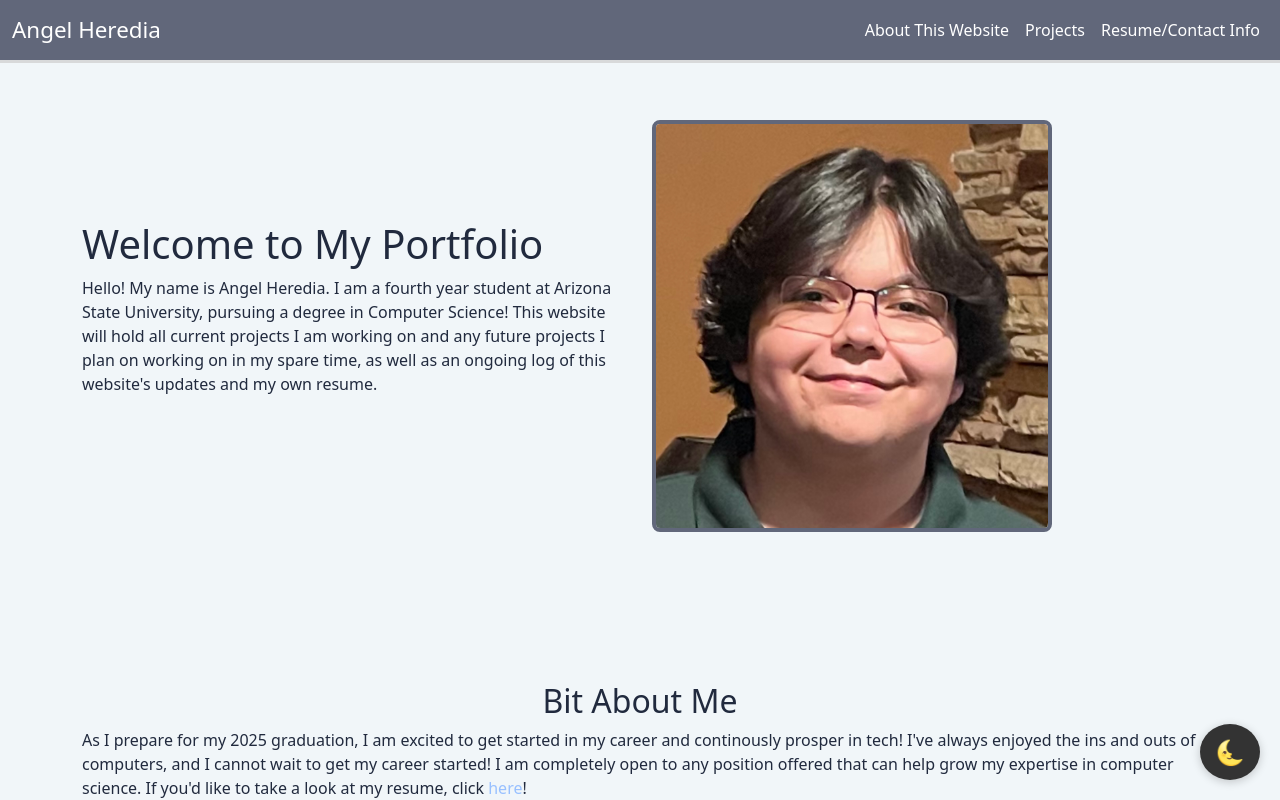
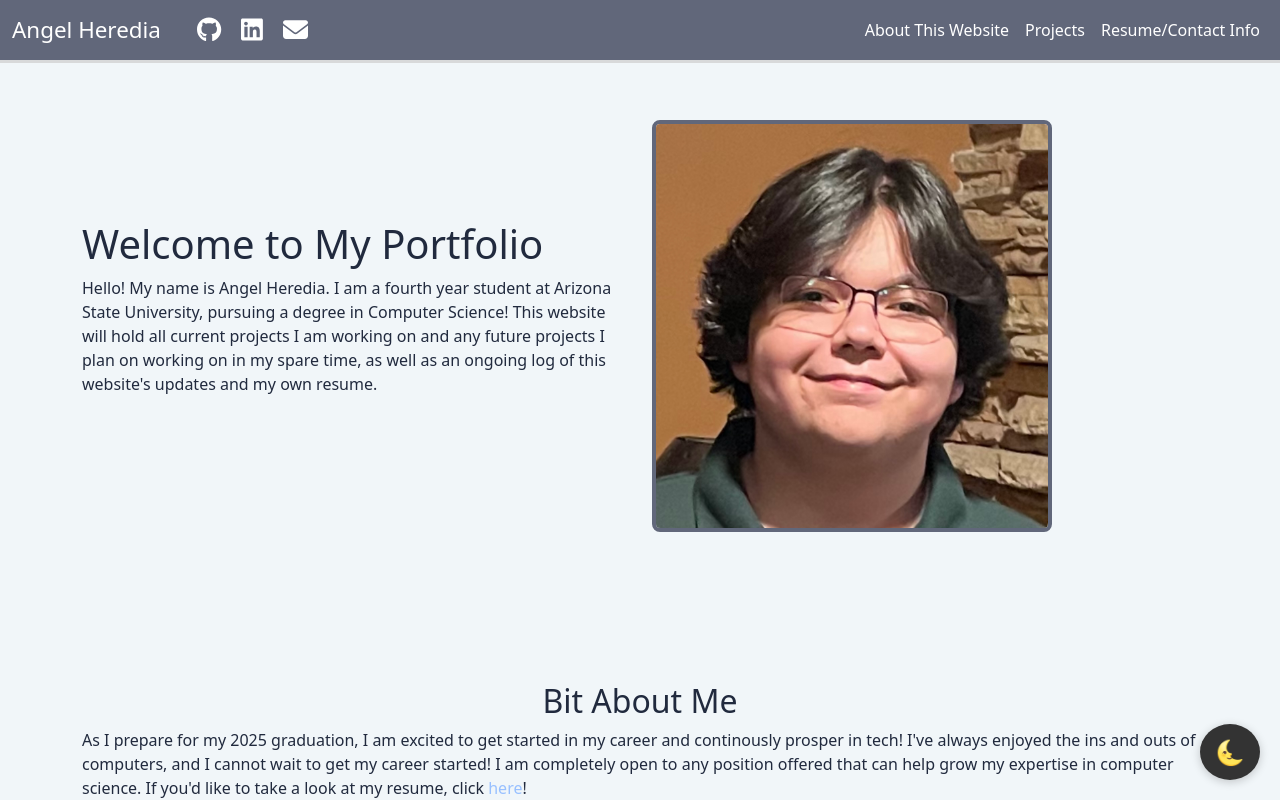
Before and after one commit to angelheredia138/old-portfolio, a React (Vite) app: page / in a window 1280 px wide. Shown: the top 800 px of the page. Built offline with nearby package versions, Linux system fonts and the light colour scheme; the HTML template or start-up script is replaced by a standard one.

Commit message:
Changed favicon, added navbarlink css, updated navbar with socials, added inline hyperlinks to project page, and added socials to resume page

```diff
--- a/index.html
+++ b/index.html
@@ -2,7 +2,7 @@
 <html lang="en">
   <head>
     <meta charset="UTF-8" />
-    <link rel="icon" type="image/svg+xml" href="/vite.svg" />
+    <link rel="icon" type="image/icon" href="/favicon.ico" />
     <meta name="viewport" content="width=device-width, initial-scale=1.0" />
     <title>Angel Heredia's Website</title>
   </head>
--- a/package.json
+++ b/package.json
@@ -9,6 +9,10 @@
     "preview": "vite preview"
   },
   "dependencies": {
+    "@fortawesome/fontawesome-svg-core": "^6.5.2",
+    "@fortawesome/free-brands-svg-icons": "^6.5.2",
+    "@fortawesome/free-solid-svg-icons": "^6.5.2",
+    "@fortawesome/react-fontawesome": "^0.2.2",
     "bootstrap": "^5.3.3",
     "react": "^18.2.0",
     "react-dom": "^18.2.0",
--- a/src/components/Navbar.module.css
+++ b/src/components/Navbar.module.css
@@ -21,7 +21,13 @@
 .navbarBrand:focus {
     color: #d1d1d1 !important;
 }
-
+.navbarLink {
+    color: #ffffff !important;
+    transition: color 0.2s ease-in-out;
+}
+.navbarLink:hover, .navbarLink:focus {
+    color: #d1d1d1 !important;
+}
 .navbar-collapse {
     transition: all 0.4s ease; /* Smooth transition for all changes */
 }
--- a/src/components/Navbar.tsx
+++ b/src/components/Navbar.tsx
@@ -1,6 +1,9 @@
 import React, { useState } from "react";
 import { Link } from "react-router-dom";
-import styles from "./Navbar.module.css"; // Ensure styles are imported
+import styles from "./Navbar.module.css"; // Make sure styles are imported
+import { FontAwesomeIcon } from "@fortawesome/react-fontawesome";
+import { faGithub, faLinkedin } from "@fortawesome/free-brands-svg-icons";
+import { faEnvelope } from "@fortawesome/free-solid-svg-icons";
 
 const Navbar = () => {
   const [isOpen, setIsOpen] = useState(false);
@@ -20,6 +23,32 @@ const Navbar = () => {
         >
           Angel Heredia
         </Link>
+        <div
+          className="navbar-social-links"
+          style={{ display: "inline-block" }}
+        >
+          <a
+            href="https://github.com/angelheredia138"
+            className={`navbar-link ${styles.navbarLink}`}
+            style={{ marginLeft: "20px", fontSize: "25px" }}
+          >
+            <FontAwesomeIcon icon={faGithub} />
+          </a>
+          <a
+            href="https://linkedin.com/in/angel-heredia-a9438b27a"
+            className={`navbar-link ${styles.navbarLink}`}
+            style={{ marginLeft: "20px", fontSize: "25px" }}
+          >
+            <FontAwesomeIcon icon={faLinkedin} />
+          </a>
+          <a
+            href="mailto:herediafangel@gmail.com"
+            className={`navbar-link ${styles.navbarLink}`}
+            style={{ marginLeft: "20px", fontSize: "25px" }}
+          >
+            <FontAwesomeIcon icon={faEnvelope} />
+          </a>
+        </div>
         <button
           className="navbar-toggler"
           type="button"
--- a/src/pages/ProjectPage.tsx
+++ b/src/pages/ProjectPage.tsx
@@ -2,6 +2,7 @@ import React from "react";
 import styles from "./page assets/Pages.module.css";
 import placeholderImage from "./page assets/placeholder.jpg";
 import website from "./page assets/website.png";
+import { Link } from "react-router-dom";
 
 const ProjectPage = () => {
   return (
@@ -27,10 +28,14 @@ const ProjectPage = () => {
             Bootstrap components! This was my first time ever using any web dev
             tools, HTML, TypeScript and all that! If you'd like to see a more
             detailed breakdown of my journey while building this website, check
-            out About this website (maybe link). There you can find where I
-            started, and where I am now! I plan to continuously update this
-            website with any other projects I work on, as well as any style
-            changes whenever I do make any!
+            out{" "}
+            <Link to="/about" className={styles.linkStyle}>
+              {" "}
+              About this Website
+            </Link>
+            {""}. There you can find where I started, and where I am now! I plan
+            to continuously update this website with any other projects I work
+            on, as well as any style changes whenever I do make any!
           </p>
         </div>
         <div className="col-md-6">
@@ -51,8 +56,14 @@ const ProjectPage = () => {
             must use map and location-based map functionality. The video to the
             right is my final techincal presentation, detailing and showing a
             quick demo of the app. If you would like to see the app's source
-            code, check it out on my GitHub (maybe make the word github a link
-            to github or something).
+            code, check it out on my
+            <a
+              className={styles.linkStyle}
+              href="https://github.com/angelheredia138/"
+            >
+              {" "}
+              GitHub.
+            </a>
           </p>
         </div>
         <div className="col-md-6">
--- a/src/pages/ResumePage.tsx
+++ b/src/pages/ResumePage.tsx
@@ -1,5 +1,8 @@
 import React from "react";
 import styles from "./page assets/Pages.module.css";
+import { FontAwesomeIcon } from "@fortawesome/react-fontawesome";
+import { faGithub, faLinkedin } from "@fortawesome/free-brands-svg-icons";
+import { faEnvelope } from "@fortawesome/free-solid-svg-icons";
 
 const ResumePage = () => {
   return (
@@ -17,11 +20,7 @@ const ResumePage = () => {
         This is my current resume as of May 2024.
       </p>
       <div
-        style={{
-          position: "relative",
-          overflow: "hidden",
-          paddingTop: "100%", // 16:9 Aspect Ratio, adjust if needed
-        }}
+        style={{ position: "relative", overflow: "hidden", paddingTop: "100%" }}
       >
         <iframe
           style={{
@@ -37,7 +36,36 @@ const ResumePage = () => {
           src="https://drive.google.com/file/d/18B99yQXP3jeKf213axJeoG_8FrOGP0JW/preview?usp=drivesdk"
         ></iframe>
       </div>
-      <p className={styles.sectionText1}>insert contact me here</p>
+      <p
+        className={styles.sectionText1}
+        style={{ paddingTop: "20px", paddingBottom: "20px" }}
+      >
+        If you would like to contact me, or learn more about me, below is a link
+        to my Email and my GitHub!
+      </p>
+      <div style={{ fontSize: "24px", textAlign: "center", margin: "20px" }}>
+        <a
+          href="https://github.com/angelheredia138"
+          style={{ margin: "10px" }}
+          className={styles.linkStyle}
+        >
+          <FontAwesomeIcon icon={faGithub} />
+        </a>
+        <a
+          href="https://linkedin.com/in/angel-heredia-a9438b27a"
+          style={{ margin: "10px" }}
+          className={styles.linkStyle}
+        >
+          <FontAwesomeIcon icon={faLinkedin} />
+        </a>
+        <a
+          href="mailto:herediafangel@gmail.com"
+          style={{ margin: "10px" }}
+          className={styles.linkStyle}
+        >
+          <FontAwesomeIcon icon={faEnvelope} />
+        </a>
+      </div>
     </div>
   );
 };
```
Also changed, not shown: 2 other files (tests, documents, lock files or other folders).
